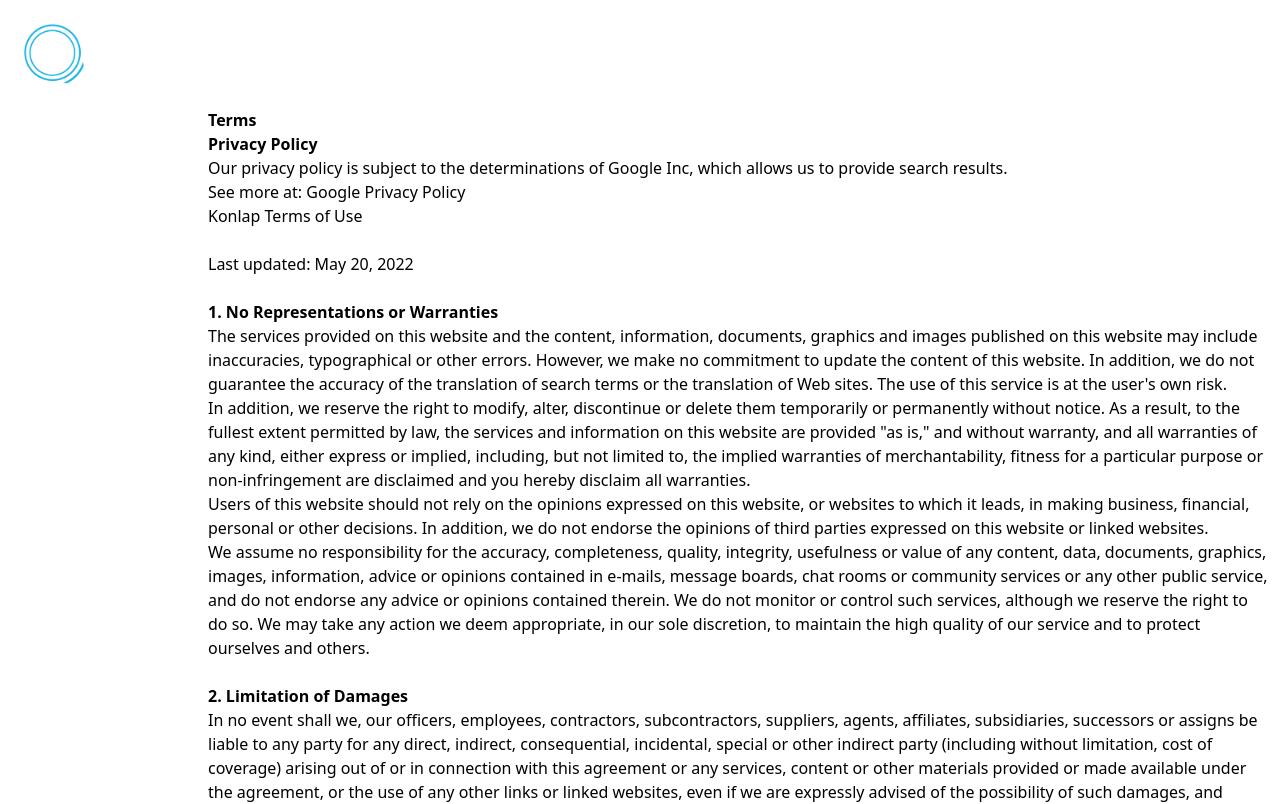
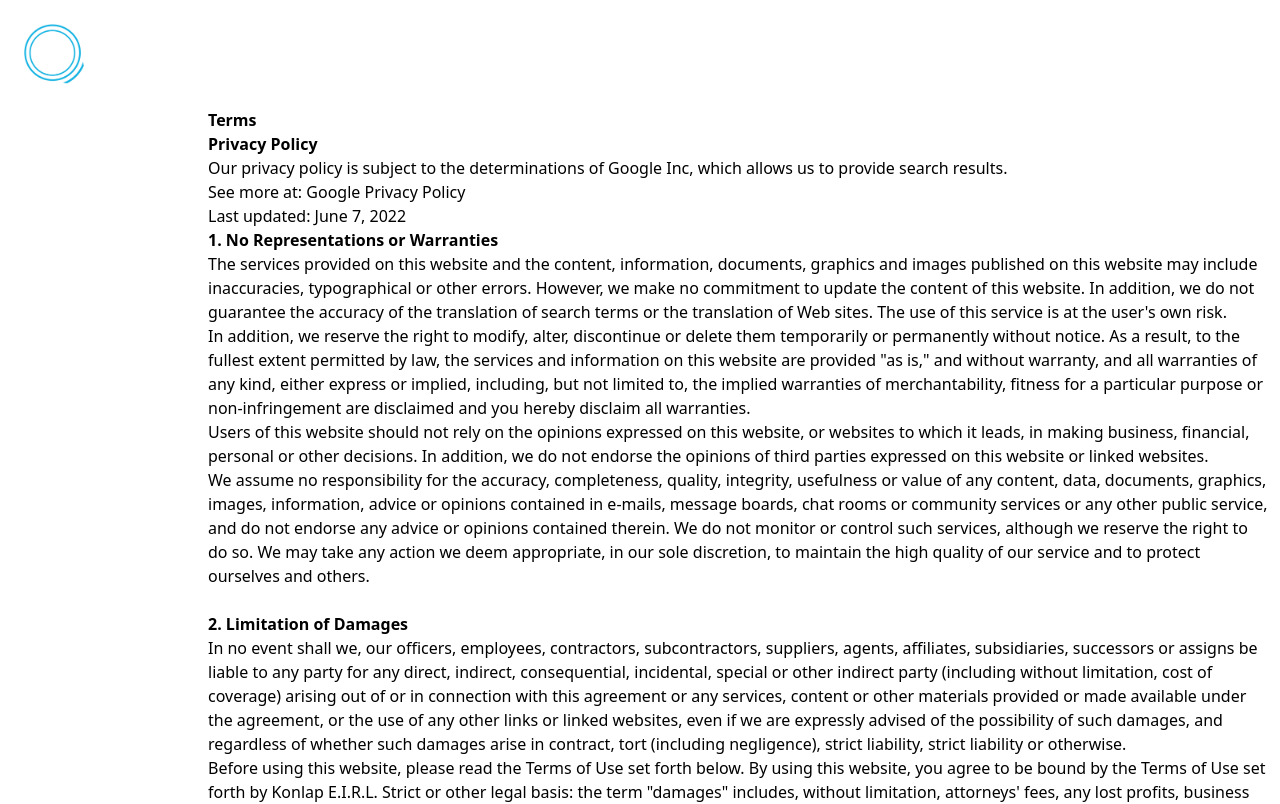
Before and after one commit to areskuelap/nuevo, a Next.js app: page /terms in a window 1280 px wide. Shown: the top 804 px of the page. Built offline with nearby package versions, Linux system fonts and the light colour scheme.

Commit message:
Update terms.js

```diff
--- a/pages/terms.js
+++ b/pages/terms.js
@@ -28,10 +28,8 @@
 
             <p><strong>Privacy Policy</strong><br></br> Our privacy policy is subject to the determinations of Google Inc, which allows us to provide search results.</p>
               <p> See more at: <a href="https://policies.google.com/privacy?hl=en-US" target="_blank">Google Privacy Policy</a></p>
+              <p>Last updated: June 7, 2022</p>
             </div><div>
-            <h2>Konlap Terms of Use</h2><br></br>
-            <p>Last updated: May 20, 2022</p><br></br>
-
             <strong><h3>1. No Representations or Warranties</h3></strong>
             <p>The services provided on this website and the content, information, documents, graphics and images published on this website may include inaccuracies, typographical or other errors. However, we make no commitment to update the content of this website. In addition, we do not guarantee the accuracy of the translation of search terms or the translation of Web sites. The use of this service is at the user's own risk.
              <br></br>In addition, we reserve the right to modify, alter, discontinue or delete them temporarily or permanently without notice. As a result, to the fullest extent permitted by law, the services and information on this website are provided "as is," and without warranty, and all warranties of any kind, either express or implied, including, but not limited to, the implied warranties of merchantability, fitness for a particular purpose or non-infringement are disclaimed and you hereby disclaim all warranties.<br></br>Users of this website should not rely on the opinions expressed on this website, or websites to which it leads, in making business, financial, personal or other decisions. In addition, we do not endorse the opinions of third parties expressed on this website or linked websites.<br></br>We assume no responsibility for the accuracy, completeness, quality, integrity, usefulness or value of any content, data, documents, graphics, images, information, advice or opinions contained in e-mails, message boards, chat rooms or community services or any other public service, and do not endorse any advice or opinions contained therein. We do not monitor or control such services, although we reserve the right to do so. We may take any action we deem appropriate, in our sole discretion, to maintain the high quality of our service and to protect ourselves and others.</p><br></br>
```
